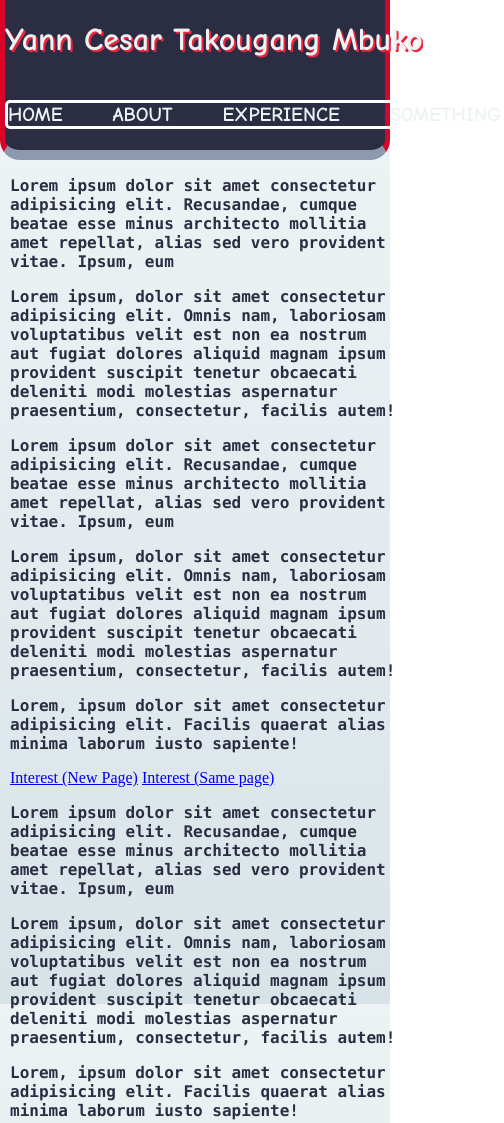
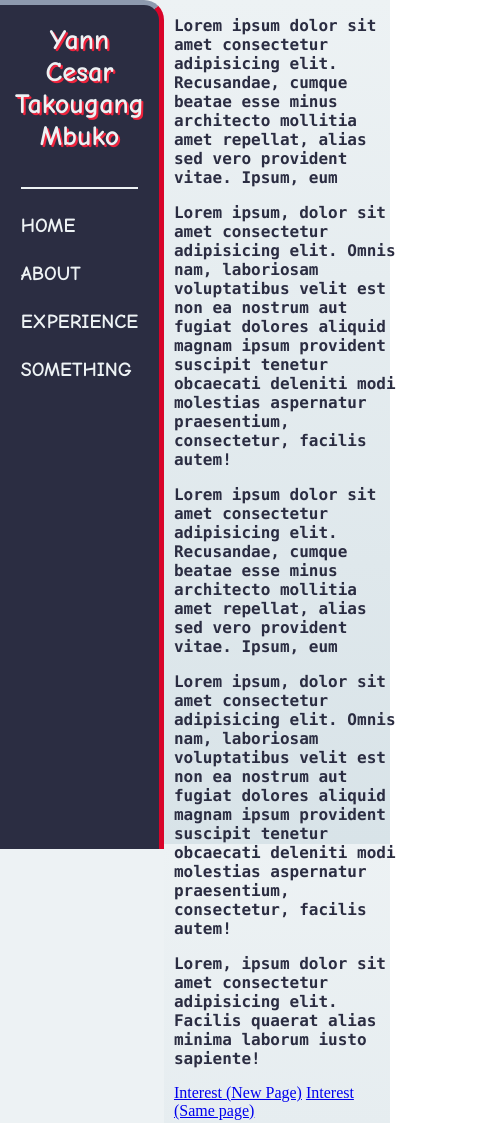
Before and after one commit to Yann-Cesar/portfolio-website, a plain HTML site: page index.html in a window 390 px wide. Shown: the top 1123 px of the page, 504 px wide, since content can reach past the window. Drawn offline with Linux system fonts and the light colour scheme.

Commit message:
Improved responsiveness of website with flex

```diff
--- a/index.html
+++ b/index.html
@@ -14,48 +14,52 @@
                     Yann Cesar Takougang Mbuko
                 </h1>
             </div>
-            <div class="categories">
-                <div class="categorybox">
+            <ul class="categories">
+                <li class="categorybox">
                     <a href="" class="categorylink" rel="next" target="_self">HOME</a>
-                </div>
-                <div class="categorybox">
+                </li>
+                <li class="categorybox">
                     <a href="" class="categorylink" rel="next" target="_self">ABOUT</a>
-                </div>
-                <div class="categorybox">
+                </li>
+                <li class="categorybox">
                     <a href="" class="categorylink" rel="next" target="_self">EXPERIENCE</a>
-                </div>
-                <div class="categorybox">
+                </li>
+                <li class="categorybox">
                     <a href="" class="categorylink" rel="next" target="_self">SOMETHING</a>
+                </li>
+            </ul>
+        </div>
+        <div id="main">
+            <div id="middlepage">
+                <div id="faketext">
+                    <p class="text">Lorem ipsum dolor sit amet consectetur adipisicing elit. Recusandae, cumque beatae esse minus architecto mollitia amet repellat, alias sed vero provident vitae. Ipsum, eum</p>
+                    <p class="text">Lorem ipsum, dolor sit amet consectetur adipisicing elit. Omnis nam, laboriosam voluptatibus velit est non ea nostrum aut fugiat dolores aliquid magnam ipsum provident suscipit tenetur obcaecati deleniti modi molestias aspernatur praesentium, consectetur, facilis autem!</p>
+                    <p class="text">Lorem ipsum dolor sit amet consectetur adipisicing elit. Recusandae, cumque beatae esse minus architecto mollitia amet repellat, alias sed vero provident vitae. Ipsum, eum</p>
+                    <p class="text">Lorem ipsum, dolor sit amet consectetur adipisicing elit. Omnis nam, laboriosam voluptatibus velit est non ea nostrum aut fugiat dolores aliquid magnam ipsum provident suscipit tenetur obcaecati deleniti modi molestias aspernatur praesentium, consectetur, facilis autem!</p>
+                    <p class="text">Lorem, ipsum dolor sit amet consectetur adipisicing elit. Facilis quaerat alias minima laborum iusto sapiente!</p>
+                    <a href="https://pokemon.com" rel="external" target="_blank">Interest (New Page)</a>
+                    <a href="https://pokemon.com" rel="next" target="_self">Interest (Same page)</a>
+                    <p class="text">Lorem ipsum dolor sit amet consectetur adipisicing elit. Recusandae, cumque beatae esse minus architecto mollitia amet repellat, alias sed vero provident vitae. Ipsum, eum</p>
+                    <p class="text">Lorem ipsum, dolor sit amet consectetur adipisicing elit. Omnis nam, laboriosam voluptatibus velit est non ea nostrum aut fugiat dolores aliquid magnam ipsum provident suscipit tenetur obcaecati deleniti modi molestias aspernatur praesentium, consectetur, facilis autem!</p>
+                    <p class="text">Lorem, ipsum dolor sit amet consectetur adipisicing elit. Facilis quaerat alias minima laborum iusto sapiente!</p>
+                    <p class="text">Lorem ipsum dolor sit amet consectetur adipisicing elit. Recusandae, cumque beatae esse minus architecto mollitia amet repellat, alias sed vero provident vitae. Ipsum, eum</p>
+                    <p class="text">Lorem ipsum, dolor sit amet consectetur adipisicing elit. Omnis nam, laboriosam voluptatibus velit est non ea nostrum aut fugiat dolores aliquid magnam ipsum provident suscipit tenetur obcaecati deleniti modi molestias aspernatur praesentium, consectetur, facilis autem!</p>
+                    <p class="text">Lorem, ipsum dolor sit amet consectetur adipisicing elit. Facilis quaerat alias minima laborum iusto sapiente!</p>
+                    <p class="text">Lorem ipsum dolor sit amet consectetur adipisicing elit. Recusandae, cumque beatae esse minus architecto mollitia amet repellat, alias sed vero provident vitae. Ipsum, eum</p>
+                    <p class="text">Lorem ipsum, dolor sit amet consectetur adipisicing elit. Omnis nam, laboriosam voluptatibus velit est non ea nostrum aut fugiat dolores aliquid magnam ipsum provident suscipit tenetur obcaecati deleniti modi molestias aspernatur praesentium, consectetur, facilis autem!</p>
+                    <p class="text">Lorem ipsum dolor sit amet consectetur adipisicing elit. Recusandae, cumque beatae esse minus architecto mollitia amet repellat, alias sed vero provident vitae. Ipsum, eum</p>
+                    <p class="text">Lorem ipsum, dolor sit amet consectetur adipisicing elit. Omnis nam, laboriosam voluptatibus velit est non ea nostrum aut fugiat dolores aliquid magnam ipsum provident suscipit tenetur obcaecati deleniti modi molestias aspernatur praesentium, consectetur, facilis autem!</p>
+                    <p class="text">Lorem, ipsum dolor sit amet consectetur adipisicing elit. Facilis quaerat alias minima laborum iusto sapiente!</p>
+                    <p class="text">Lorem ipsum dolor sit amet consectetur adipisicing elit. Recusandae, cumque beatae esse minus architecto mollitia amet repellat, alias sed vero provident vitae. Ipsum, eum</p>
+                    <p class="text">Lorem ipsum, dolor sit amet consectetur adipisicing elit. Omnis nam, laboriosam voluptatibus velit est non ea nostrum aut fugiat dolores aliquid magnam ipsum provident suscipit tenetur obcaecati deleniti modi molestias aspernatur praesentium, consectetur, facilis autem!</p>
+                    <p class="text">Lorem, ipsum dolor sit amet consectetur adipisicing elit. Facilis quaerat alias minima laborum iusto sapiente!</p>
                 </div>
             </div>
-        </div>
-        <div id="middlepage">
-            <div id="faketext">
-                <p id="p1">Lorem ipsum dolor sit amet consectetur adipisicing elit. Recusandae, cumque beatae esse minus architecto mollitia amet repellat, alias sed vero provident vitae. Ipsum, eum</p>
-                <p id="p1">Lorem ipsum, dolor sit amet consectetur adipisicing elit. Omnis nam, laboriosam voluptatibus velit est non ea nostrum aut fugiat dolores aliquid magnam ipsum provident suscipit tenetur obcaecati deleniti modi molestias aspernatur praesentium, consectetur, facilis autem!</p>
-                <p id="p1">Lorem ipsum dolor sit amet consectetur adipisicing elit. Recusandae, cumque beatae esse minus architecto mollitia amet repellat, alias sed vero provident vitae. Ipsum, eum</p>
-                <p id="p1">Lorem ipsum, dolor sit amet consectetur adipisicing elit. Omnis nam, laboriosam voluptatibus velit est non ea nostrum aut fugiat dolores aliquid magnam ipsum provident suscipit tenetur obcaecati deleniti modi molestias aspernatur praesentium, consectetur, facilis autem!</p>
-                <p id="p1">Lorem, ipsum dolor sit amet consectetur adipisicing elit. Facilis quaerat alias minima laborum iusto sapiente!</p>
-                <a href="https://pokemon.com" rel="external" target="_blank">Interest (New Page)</a>
-                <a href="https://pokemon.com" rel="next" target="_self">Interest (Same page)</a>
-                <p id="p1">Lorem ipsum dolor sit amet consectetur adipisicing elit. Recusandae, cumque beatae esse minus architecto mollitia amet repellat, alias sed vero provident vitae. Ipsum, eum</p>
-                <p id="p1">Lorem ipsum, dolor sit amet consectetur adipisicing elit. Omnis nam, laboriosam voluptatibus velit est non ea nostrum aut fugiat dolores aliquid magnam ipsum provident suscipit tenetur obcaecati deleniti modi molestias aspernatur praesentium, consectetur, facilis autem!</p>
-                <p id="p1">Lorem, ipsum dolor sit amet consectetur adipisicing elit. Facilis quaerat alias minima laborum iusto sapiente!</p>
-                <p id="p1">Lorem ipsum dolor sit amet consectetur adipisicing elit. Recusandae, cumque beatae esse minus architecto mollitia amet repellat, alias sed vero provident vitae. Ipsum, eum</p>
-                <p id="p1">Lorem ipsum, dolor sit amet consectetur adipisicing elit. Omnis nam, laboriosam voluptatibus velit est non ea nostrum aut fugiat dolores aliquid magnam ipsum provident suscipit tenetur obcaecati deleniti modi molestias aspernatur praesentium, consectetur, facilis autem!</p>
-                <p id="p1">Lorem, ipsum dolor sit amet consectetur adipisicing elit. Facilis quaerat alias minima laborum iusto sapiente!</p>
-                <p id="p1">Lorem ipsum dolor sit amet consectetur adipisicing elit. Recusandae, cumque beatae esse minus architecto mollitia amet repellat, alias sed vero provident vitae. Ipsum, eum</p>
-                <p id="p1">Lorem ipsum, dolor sit amet consectetur adipisicing elit. Omnis nam, laboriosam voluptatibus velit est non ea nostrum aut fugiat dolores aliquid magnam ipsum provident suscipit tenetur obcaecati deleniti modi molestias aspernatur praesentium, consectetur, facilis autem!</p>
-                <p id="p1">Lorem ipsum dolor sit amet consectetur adipisicing elit. Recusandae, cumque beatae esse minus architecto mollitia amet repellat, alias sed vero provident vitae. Ipsum, eum</p>
-                <p id="p1">Lorem ipsum, dolor sit amet consectetur adipisicing elit. Omnis nam, laboriosam voluptatibus velit est non ea nostrum aut fugiat dolores aliquid magnam ipsum provident suscipit tenetur obcaecati deleniti modi molestias aspernatur praesentium, consectetur, facilis autem!</p>
-                <p id="p1">Lorem, ipsum dolor sit amet consectetur adipisicing elit. Facilis quaerat alias minima laborum iusto sapiente!</p>
-                <p id="p1">Lorem ipsum dolor sit amet consectetur adipisicing elit. Recusandae, cumque beatae esse minus architecto mollitia amet repellat, alias sed vero provident vitae. Ipsum, eum</p>
-                <p id="p1">Lorem ipsum, dolor sit amet consectetur adipisicing elit. Omnis nam, laboriosam voluptatibus velit est non ea nostrum aut fugiat dolores aliquid magnam ipsum provident suscipit tenetur obcaecati deleniti modi molestias aspernatur praesentium, consectetur, facilis autem!</p>
-                <p id="p1">Lorem, ipsum dolor sit amet consectetur adipisicing elit. Facilis quaerat alias minima laborum iusto sapiente!</p>
+            <div id="bottom">
+                <div class="description">
+                    <p>This is Yann's portfolio website. To witness his rise to greatness, stay tuned...</p>
+                </div>
             </div>
-        </div>
-        <div id="bottom">
-
         </div>
 
     </div>
--- a/style.css
+++ b/style.css
@@ -21,7 +21,7 @@ body{
 }
 
 #fullpage{
-    background-color: #EDF2F4;
+    background-color: #edf2f4;
     display: flex;
     flex-direction: column;
 }
@@ -42,6 +42,8 @@ body{
     z-index: 2;
 
     display: flex;
+    flex-direction: row;
+    flex-shrink: 1;
     gap: min(20px);
 }
 
@@ -53,7 +55,7 @@ body{
 }
 
 h1{
-    color: #EDF2F4;
+    color: #edf2f4;
     font-family: "Comic Sans MS", "Press Start 2P", sans-serif;
     text-shadow: 2px 2px 0px #EF233C;
 
@@ -63,18 +65,23 @@ h1{
 }
 
 .categories{
-    border: 3px solid #FFFFFF;
-    border-radius: 5px;
+    /*border: 3px solid #FFFFFF;
+    border-radius: 5px;*/
 
     display: flex;
-    justify-content: space-evenly;
+    flex-direction: row;
+    flex-wrap: nowrap;
+    justify-content: space-between;
     align-items: center;
     flex-shrink: 1;
-    gap: 50px;
+    gap: 20px;
 
     position: relative;
     margin-right: 20px;
     margin-left: auto;
+
+    list-style: none;
+    padding: 0px;
 }
 
 .categorylink{
@@ -82,14 +89,14 @@ h1{
 }
 
 .categorylink:link, .categorylink:visited{
-    color: #EDF2F4;
+    color: #edf2f4;
     font-family: "Comic Sans MS", "Press Start 2P", sans-serif;
     font-weight: bold;
     text-decoration: none;
 }
 
 .categorylink:hover, .categorylink:active{
-    color: #EDF2F4;
+    color: #edf2f4;
     font-family: "Comic Sans MS", "Press Start 2P", sans-serif;
     text-shadow: 2px 2px 0px #EF233C;
     font-weight: bold;
@@ -97,13 +104,17 @@ h1{
     text-decoration-color: #EF233C;*/
 }
 
+#main{
+    display: flex;
+    flex-direction: column;
+
+    background: linear-gradient(#edf2f4, #d8e3e8);
+    background-repeat: no-repeat;
+    background-attachment: fixed;
+}
+
 #middlepage{
     position: relative;
-
-    background: linear-gradient(#EDF2F4, #d8e3e8);
-    background-repeat: no-repeat;
-    background-attachment: fixed;
-
     z-index: 0;
 }
 
@@ -113,11 +124,17 @@ h1{
     width: 99%;
 }
 
+#faketext p{
+    color: #2B2D42;
+    font-family: "consolas", sans-serif;
+    font-weight: bold;
+}
+
 #bottom{
     position: relative;
 
     margin-top: auto;
-    height: 100px;
+    height: 70px;
 
     border-radius: 20px 20px 0px 0px;
     border-top: 10px solid #8d99ae;
@@ -126,14 +143,99 @@ h1{
 
     background-color: #2B2D42;
 
+    display: flex;
+    flex-direction: row;
+    flex-wrap: nowrap;
+    align-items: center;
+
     z-index: 1;
 }
 
-p{
-    color: #2B2D42;
+.description{
+    position: relative;
+    text-align: center;
+    margin-left: auto;
+    margin-right: auto;
+}
+
+#bottom p{
+    color:#edf2f4;
     font-family: "consolas", sans-serif;
     font-weight: bold;
 }
+
+@media all and (max-width: 950px){
+
+    #fullpage{
+        display: flex;
+        flex-direction: row;
+    }
+
+    #header {
+        position: sticky;
+
+        top: 0px;
+        bottom: 0px;
+        width: 250px;
+        height: 100dvh;
+
+        border-radius: 0px 20px 0px 0px;
+        border-bottom: none;
+        border-top: 5px solid #8d99ae;
+        border-right: 5px solid #d90429;
+        border-left: none;
+
+        background-color: #2B2D42;
+
+        z-index: 2;
+
+        display: flex;
+        flex-direction: column;
+        flex-shrink: 1;
+        align-items: center;
+        gap: 0px;
+    }
+
+    #titlebox{
+        /*text-align: center;*/
+        position: relative;
+        margin-left: 15px;
+        margin-right: 15px;
+        text-align: center;
+    }
+
+    h1{
+        font-size: 28px;
+        white-space: normal;
+    }
+
+    .categories{
+        /*border: 3px solid #FFFFFF;
+        border-radius: 5px;*/
+
+        display: flex;
+        flex-direction: column;
+        align-items: flex-start;
+        flex-shrink: 1;
+        gap: 25px;
+
+        position: relative;
+        margin-right: 0px;
+        margin-left: 0px;
+
+        padding-top: 25px;
+
+        border-top: 2px solid #edf2f4;
+    }
+
+    #bottom{
+        border-radius: 0px 20px 0px 0px;
+        border-top: 10px solid #8d99ae;
+        border-left: none;
+        border-right: 5px solid #d90429;
+    }
+}
+
 
 /*
 .link{
@@ -295,6 +397,7 @@ li:nth-child(even){
 }
 */
 
+/*
 li:nth-child(2n+1){
     background-color: #8D99AE;
 }
@@ -315,7 +418,7 @@ li:hover{
     }
 
     #titlebox{
-        /*text-align: center;*/
+        text-align: center;
         position: relative;
         margin-left: auto;
         margin-right: auto;
@@ -328,3 +431,4 @@ li:hover{
     }
 
 }
+*/
```
Also changed, not shown: Images/JJK wallpaper.jpg (added).
